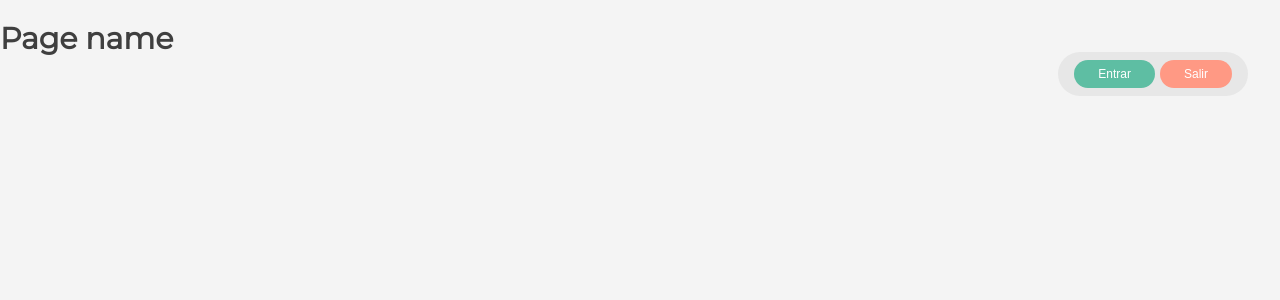
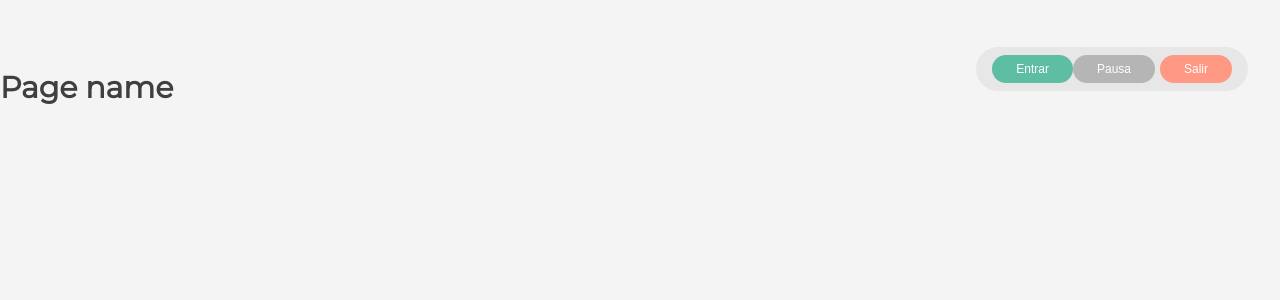
Before and after one commit to juanjinario/vue-time-tracker, a Vue app: page / in a window 1280 px wide. Shown: the top 300 px of the page. Built offline with nearby package versions, Linux system fonts and the light colour scheme; no server answers.

Commit message:
style: add shadow colors and raised basic button

```diff
--- a/src/assets/css/form.scss
+++ b/src/assets/css/form.scss
@@ -16,8 +16,9 @@ input {
     }
 }
 
-.btn-raised-primary,
-.btn-raised-accent {
+.btn-raised,
+.btn-raised-accent,
+.btn-raised-primary {
     border: 0;
     border-radius: 1rem;
     cursor: pointer;
@@ -30,11 +31,11 @@ input {
     }
 }
 
-.btn-raised-primary {
-    background: $color-primary-500;
+.btn-raised {
+    background: $color-shadow-500;
     color: #fff;
     &:hover {
-        background: $color-primary-900;
+        background: $color-shadow-900;
     }
 }
 
@@ -45,3 +46,11 @@ input {
         background: $color-accent-900;
     }
 }
+
+.btn-raised-primary {
+    background: $color-primary-500;
+    color: #fff;
+    &:hover {
+        background: $color-primary-900;
+    }
+}
--- a/src/assets/css/vars.scss
+++ b/src/assets/css/vars.scss
@@ -17,7 +17,9 @@ $color-primary-300: #8ED2BF;
 $color-primary-500: #5EBEA3;
 $color-primary-700: #4CAF91 ;
 $color-primary-900: #319977 ;
-$color-shadow-300: #B5B5B5;
+$color-shadow-300: #CBCBCB;
+$color-shadow-500: #B5B5B5;
+$color-shadow-900: #8D8D8D;
 
 $font-primary: 'Montserrat', sans-serif;
 $font-size: 15px;
--- a/src/shared/components/userTimeTracker/UserTimeTracker.vue
+++ b/src/shared/components/userTimeTracker/UserTimeTracker.vue
@@ -1,8 +1,14 @@
 <template>
     <div class="user-bar">
         <button class="btn-raised-primary" @click="onClockIn">Entrar</button>
-        <button class="btn-raised-accent" @click="onClockOut">Salir</button>
+        <div>
+            <button class="btn-raised" @click="onClockPause">Pausa</button>
+            <button class="btn-raised-accent" @click="onClockOut">Salir</button>
+        </div>
     </div>
+    <pre>
+        {{ workStatus }}
+    </pre>
 </template>
 
 <script>
@@ -34,6 +40,9 @@ export default {
             this.workStatus = await addWorkEntryOut({ location: this.location, currentWorkStatus: this.workStatus });
             console.log(this.workStatus);
         },
+        async onClockPause() {
+            // Todo Stuff
+        },
     },
     mounted() {
         this.getWorkStatusFromApi({ userId: this.userId });
```
